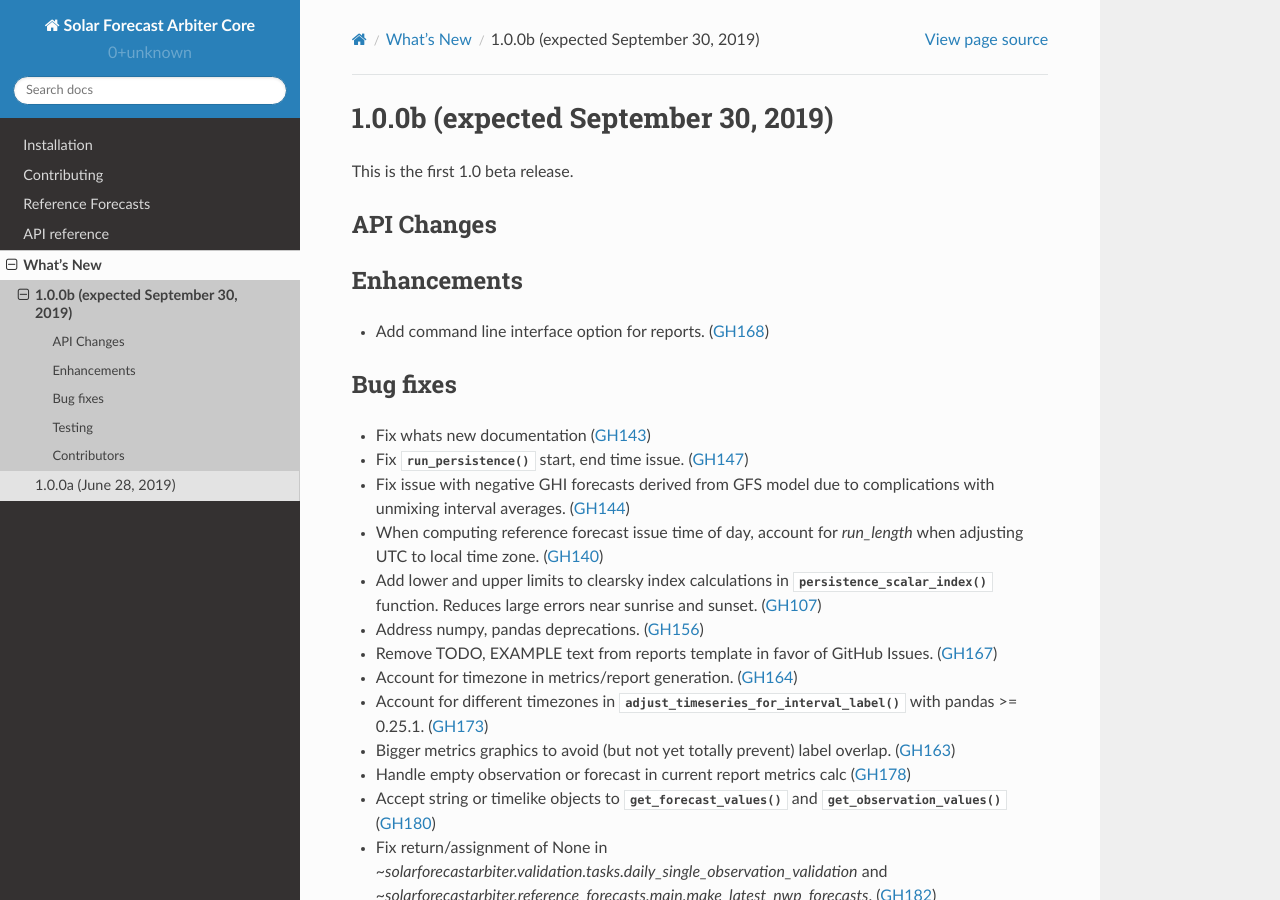
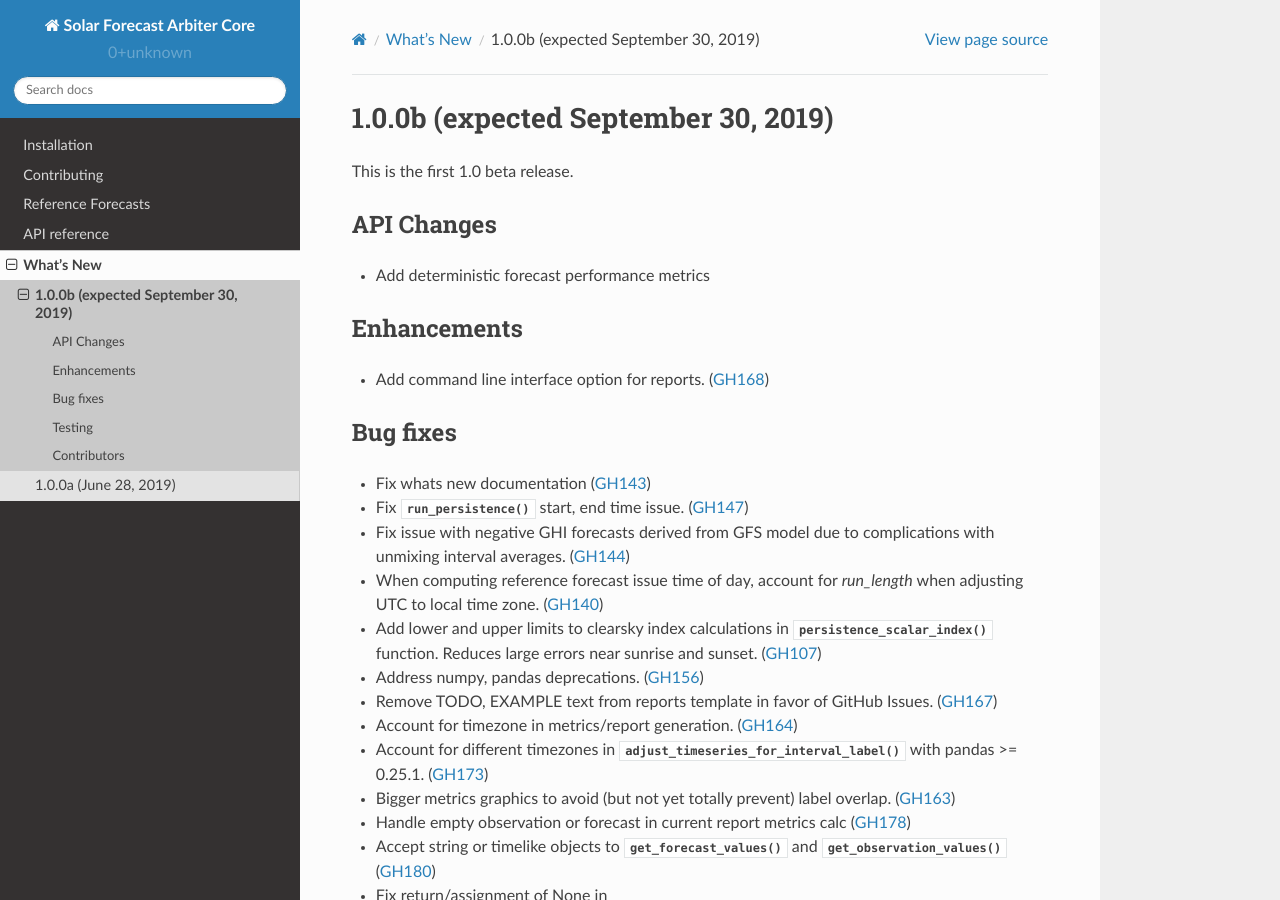
Before and after one commit to SolarArbiter/solarforecastarbiter-core, a Sphinx documentation site: the page built from docs/source/whatsnew/1.0.0b.rst, in a window 1280 px wide and 900 px high. Built offline with Sphinx 7.4.7 and the Read the Docs theme 2.0.0, drawn with Linux system fonts in a browser that asks for light colours.

Commit message:
docs/whatsnew/1.0.0b: add API changes for metrics

```diff
--- a/docs/source/whatsnew/1.0.0b.rst
+++ b/docs/source/whatsnew/1.0.0b.rst
@@ -8,6 +8,7 @@ This is the first 1.0 beta release.
 
 API Changes
 ~~~~~~~~~~~
+* Add deterministic forecast performance metrics
 
 
 Enhancements
```
